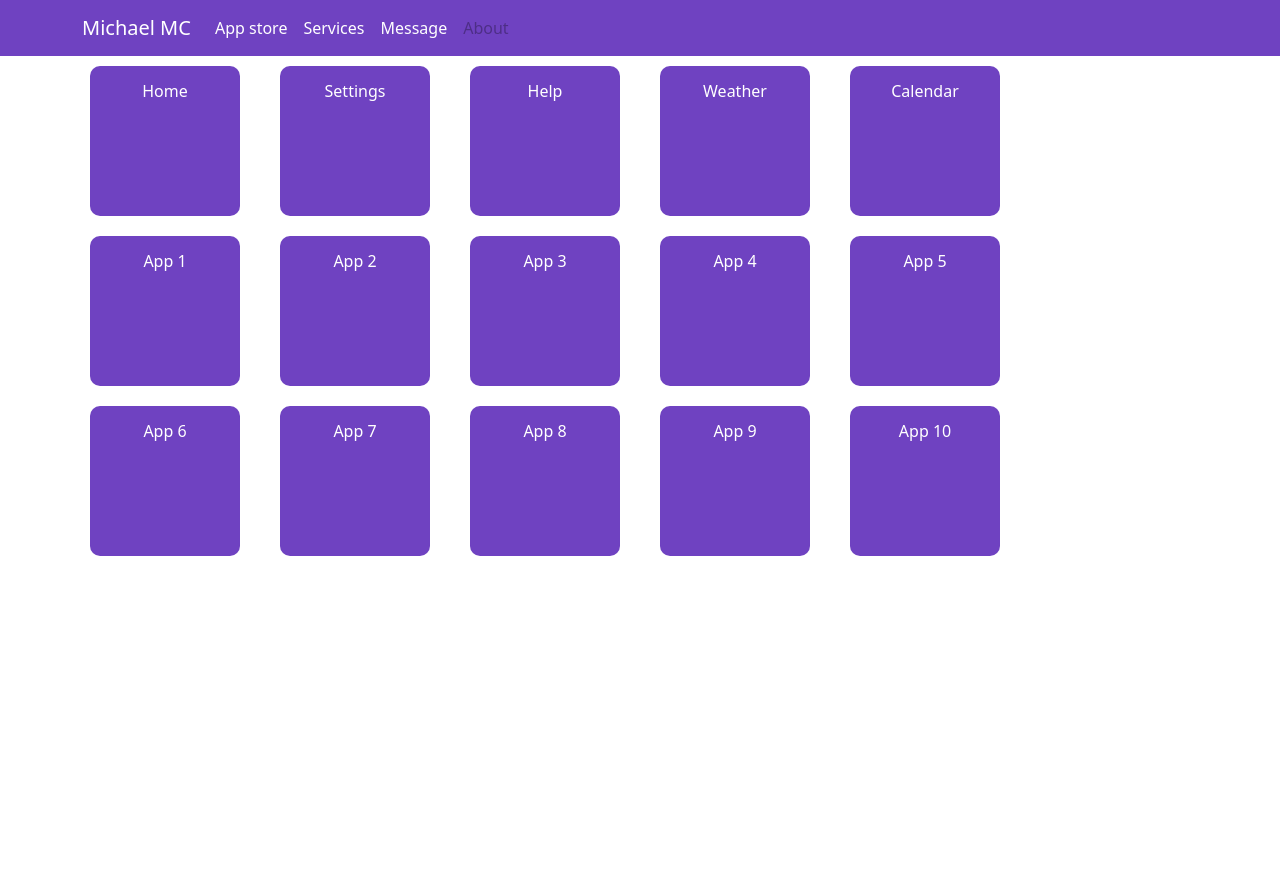
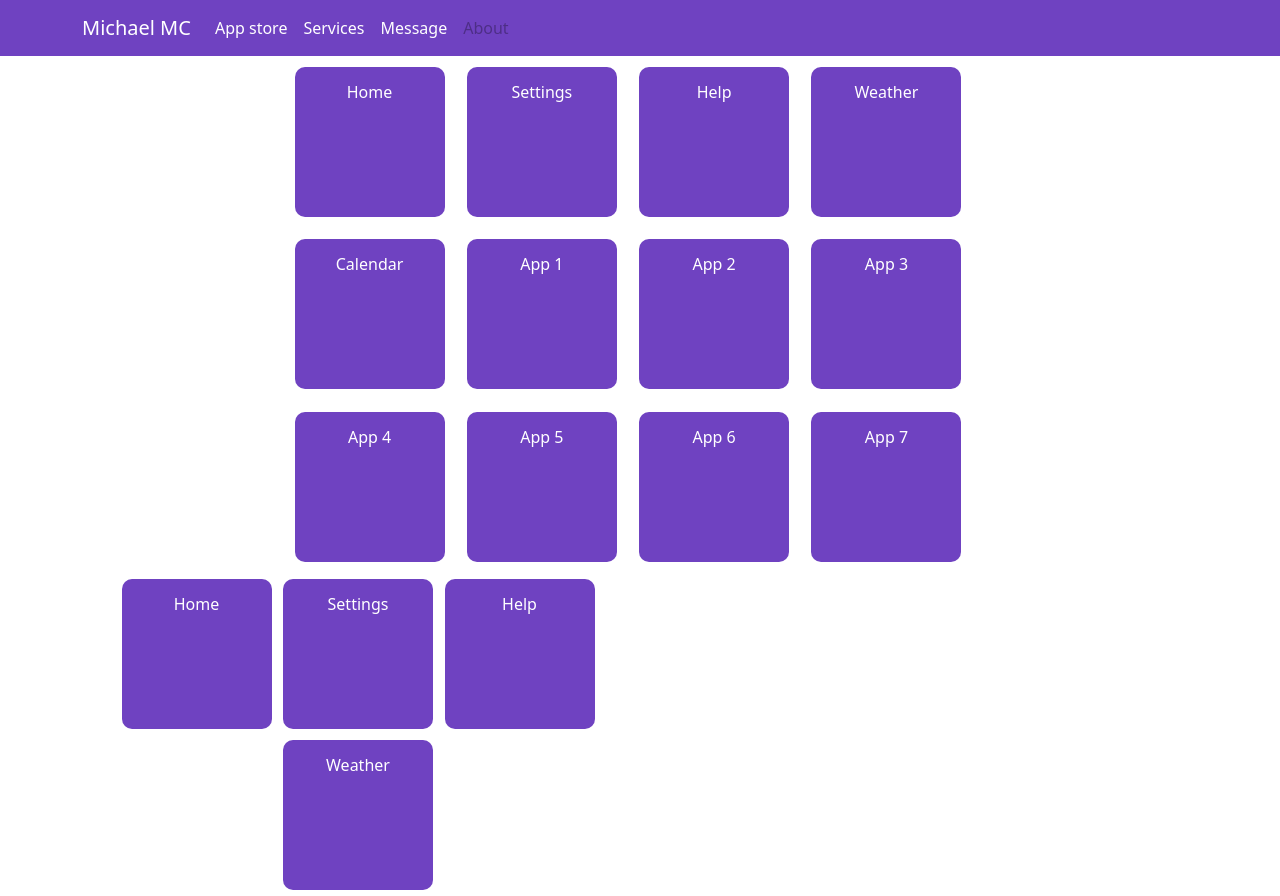
Before and after one commit to mcmichael/ASK, an Angular app: page / in a window 1280 px wide. Before the commit the page ends 800 px from the top, so only its background shows below. Built offline with nearby package versions, Linux system fonts and the light colour scheme.

Commit message:
Upgrade header body footer

```diff
--- a/src/app/app.html
+++ b/src/app/app.html
@@ -1,2 +1,3 @@
 <app-header></app-header>
 <app-home></app-home>
+<app-footer></app-footer>
--- a/src/app/app.ts
+++ b/src/app/app.ts
@@ -2,10 +2,11 @@
 import { RouterOutlet } from '@angular/router';
 import { Header } from './header/header';
 import { Home } from '../home/home';
+import {Footer} from './footer/footer';
 
 @Component({
   selector: 'app-root',
-  imports: [RouterOutlet, Header, Home],
+  imports: [RouterOutlet, Header, Home, Footer],
   templateUrl: './app.html',
   styleUrl: './app.css'
 })
--- /dev/null
+++ b/src/app/footer/footer.css
@@ -0,0 +1,21 @@
+.rounded-square {
+  display: inline-block;
+  width: 150px;
+  height: 150px;
+  border-radius: 10px;
+  background-color: #6f42c1;
+  color: white;
+  text-align: center;
+  line-height: 50px;
+  margin-top: 1%;
+  margin-bottom: 1%;
+  margin-left: 1%;
+  margin-right: 1%;
+}
+.container{
+    display:flex;
+    /*margin-top: 0;
+    margin-bottom: 0;*/
+    /*justify-content: center;*/
+    width: 100%;
+}
--- /dev/null
+++ b/src/app/footer/footer.html
@@ -0,0 +1,9 @@
+<div class="container">
+  <div class="row ">
+    <div class="row col-md-12 justify-content-center ">
+      <span class="rounded-square">Home</span>
+      <span class="rounded-square">Settings</span>
+      <span class="rounded-square">Help</span>
+      <span class="rounded-square">Weather</span>
+    </div>
+</div>
--- a/src/app/header/header.css
+++ b/src/app/header/header.css
@@ -1,9 +1,6 @@
 .header-container {
-  /*display:flex;*/
-  /*text-align: left;*/
-  /*width: 100%;*/
   align-items: left;
-  /*justify-content: flex-start;*/
+
 }
 .navbar.nav {
   display: flex;
--- a/src/home/home.css
+++ b/src/home/home.css
@@ -7,9 +7,13 @@
   color: white;
   text-align: center;
   line-height: 50px;
-  margin: 10px 20px 10px 20px
+  margin-top: 1%;
+  margin-bottom: 1%;
+  margin-left: 1%;
+  margin-right: 1%;
 }
 .container{
     display:flex;
-    gap: 20px;
+    margin-top: 0;
+    margin-bottom: 0;
 }
--- a/src/home/home.html
+++ b/src/home/home.html
@@ -1,19 +1,22 @@
 <div class="container">
-  <div class="row col-md-12">
+  <div class="row ">
+    <div class="row col-md-12 justify-content-center ">
       <span class="rounded-square">Home</span>
       <span class="rounded-square">Settings</span>
       <span class="rounded-square">Help</span>
       <span class="rounded-square">Weather</span>
+    </div>
+    <div class="row col-md-12 justify-content-center">
       <span class="rounded-square">Calendar</span>
       <span class="rounded-square">App 1</span>
       <span class="rounded-square">App 2</span>
       <span class="rounded-square">App 3</span>
+    </div>
+    <div class="row col-md-12 justify-content-center">
       <span class="rounded-square">App 4</span>
       <span class="rounded-square">App 5</span>
       <span class="rounded-square">App 6</span>
       <span class="rounded-square">App 7</span>
-    <span class="rounded-square">App 8</span>
-    <span class="rounded-square">App 9</span>
-    <span class="rounded-square">App 10</span>
     </div>
   </div>
+</div>
--- a/src/index.html
+++ b/src/index.html
@@ -1,4 +1,5 @@
 <!doctype html>
+<meta name="viewport" content="width=device-width, initial-scale=1.0">
 <html lang="en">
 <head>
   <meta charset="utf-8">
```
Also changed, not shown: src/app/footer/footer.ts (added, +11 -0 lines), 1 other file (tests, documents, lock files or other folders). Lines whose indentation alone changed are shown as unchanged.
